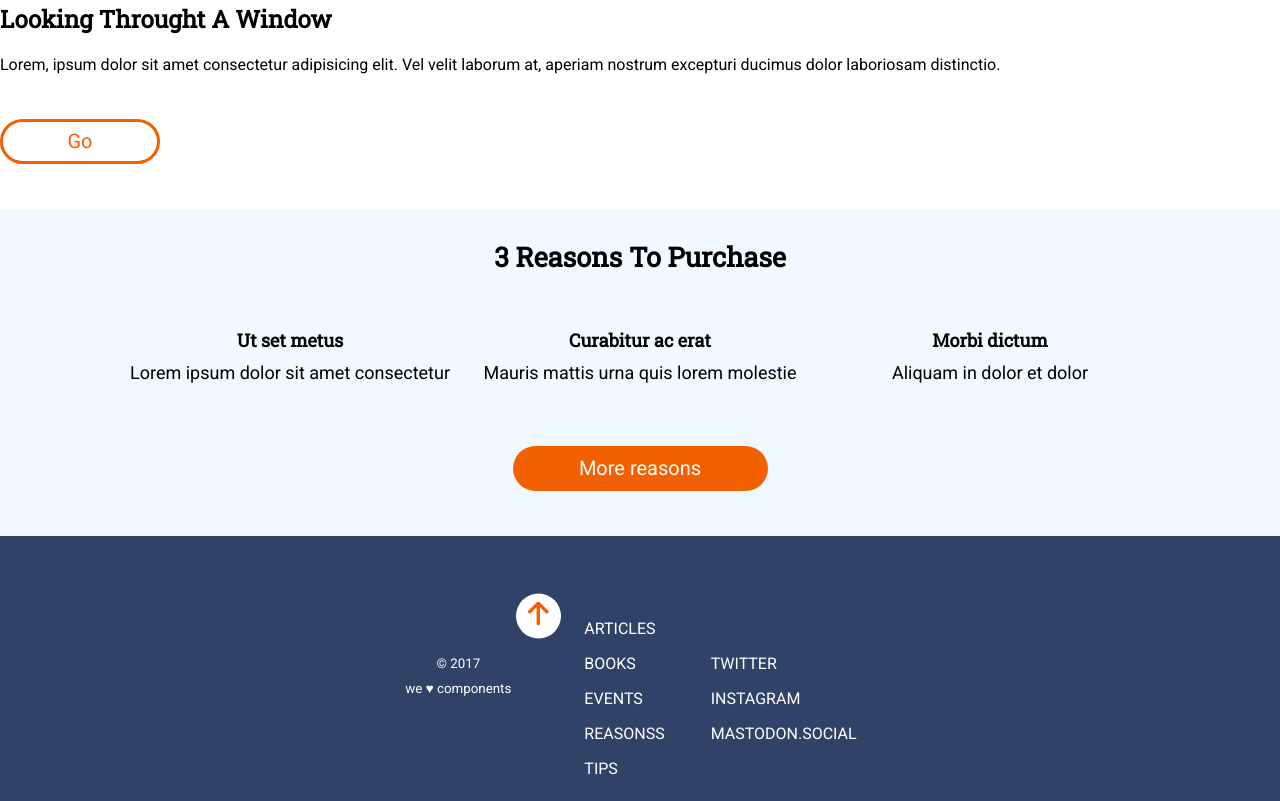
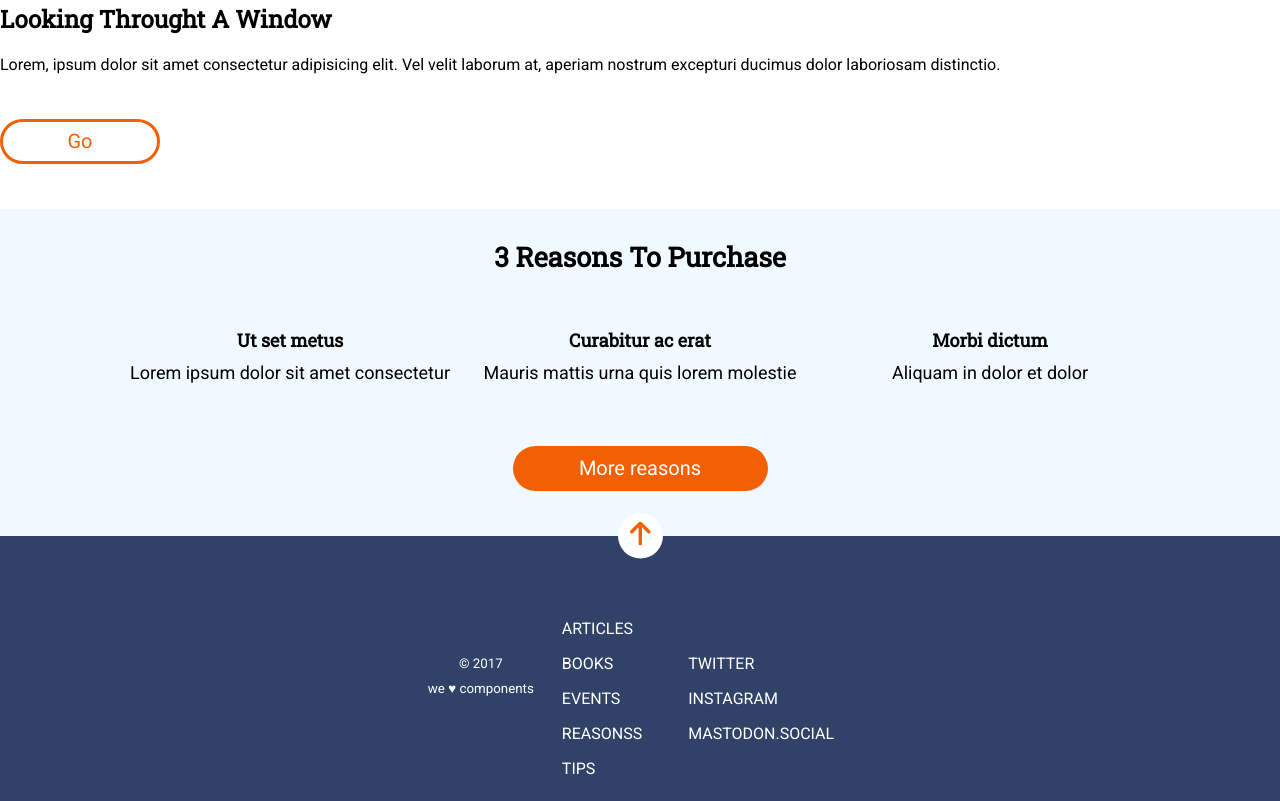
Before and after one commit to btdvalle/m1-evaluacion-final-btdvalle, a website: page docs/index.html in a window 1280 px wide. Shown: the part 848-1649 px from the top of the page. Drawn offline with nearby package versions, Linux system fonts and the light colour scheme; files that its build step writes are made by us from their sources.

Commit message:
Fix footer button

```diff
--- a/_src/assets/scss/components/_buttons.scss
+++ b/_src/assets/scss/components/_buttons.scss
@@ -1,11 +1,11 @@
-@import 'core/variables';
+@import "core/variables";
 
-@keyframes spinner{
+@keyframes spinner {
   from {
-    transform: rotate(0deg)
+    transform: rotate(0deg);
   }
   to {
-    transform: rotate(1turn)
+    transform: rotate(1turn);
   }
 }
 
@@ -21,12 +21,11 @@ to {
   background: $color-bg-menu;
   transition: transform ease 3s;
 
-
   &__icon {
     width: 100%;
   }
 
-  &:hover{
+  &:hover {
     transform: scale(1.5);
   }
 }
@@ -36,38 +35,38 @@ to {
   color: $color-btn;
   width: 75px;
 
-  @media all and (min-width:768px){
+  @media all and (min-width: 768px) {
     width: 90px;
   }
 
-  @media all and (min-width:1200px){
+  @media all and (min-width: 1200px) {
     width: 160px;
   }
 
-  .link{
+  .link {
     color: $color-btn;
   }
 }
 
-.btn__big{
+.btn__big {
   background: $color-btn;
   color: $color-btn-font;
   width: 185px;
 
-    @media all and (min-width:768px){
+  @media all and (min-width: 768px) {
     width: 210px;
   }
 
-    @media all and (min-width:1200px){
+  @media all and (min-width: 1200px) {
     width: 255px;
   }
 
-    .link{
+  .link {
     color: $color-btn-font;
   }
 }
 
-.btn{
+.btn {
   display: flex;
   justify-content: center;
   align-items: center;
@@ -77,18 +76,18 @@ to {
   margin: 45px 0;
   transition: transform ease 0.5s;
 
-  .link{
+  .link {
     text-decoration: none;
     padding: 10px 25px;
   }
 
-  &:hover{
+  &:hover {
     transform: scale(1.05);
     font-weight: bold;
   }
 }
 
-.spinner{
+.spinner {
   display: flex;
   justify-content: center;
   align-items: center;
@@ -108,19 +107,13 @@ to {
   animation-name: spinner;
 }
 
-
-.scrolldown {
-  animation-play-state: paused;
-  animation-duration: infinite;
+.scrollup {
+  position: absolute;
+  transform: translateY(-50%);
+  top: 0px;
 }
 
-.scrollup{
-  position: relative;
-  top:-60px;
-transform: translateY(-50%);
-  }
-
-.scroll{
+.scroll {
   display: flex;
   justify-content: center;
   align-items: center;
```
Also changed, not shown: _src/templates/partials/_footer.html (+2 -2 lines). Lines whose indentation alone changed are shown as unchanged.
